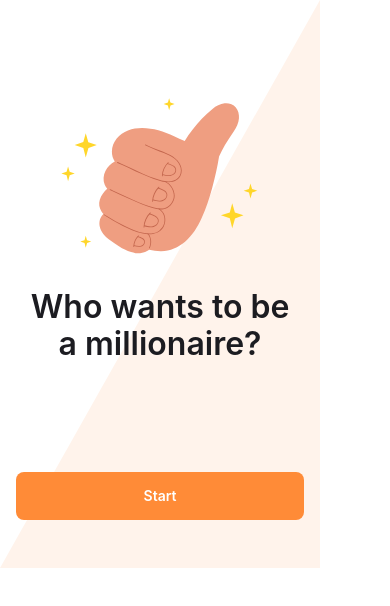
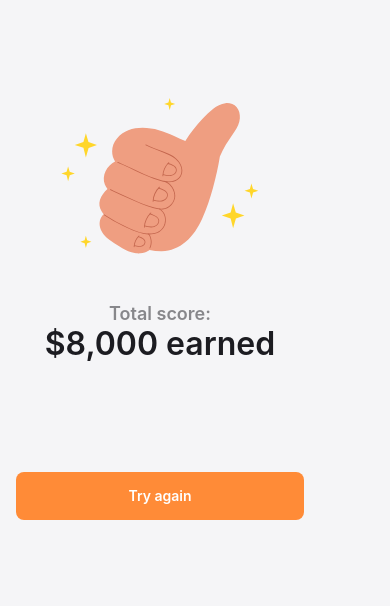
Before and after one commit to kyluk5/github-pages-demo, a React (Create React App) app: page / in a window 390 px wide. Shown: the top 606 px of the page. Built offline with nearby package versions, Linux system fonts and the light colour scheme.

Commit message:
mobile pages ready without logic

```diff
--- a/src/components/App/App.js
+++ b/src/components/App/App.js
@@ -1,14 +1,14 @@
 import React from "react";
-import Start from "../../containers/StartPage/Start";
+// import Start from "../../containers/StartPage/Start";
 // import QuestionsPage from "../../containers/QuestionPage/QuestionPage";
-// import Menu from "../Menu/Menu";
+import TotalScore from "../../containers/TotalScorePage/TotalScore";
 
 function App() {
   return (
     <>
-      <Start />
+      {/* <Start /> */}
       {/* <QuestionsPage /> */}
-      {/* <Menu /> */}
+      <TotalScore />
     </>
   );
 }
--- /dev/null
+++ b/src/components/FunctionalButton/FunctionalButton.js
@@ -0,0 +1,8 @@
+import React from "react";
+import styles from "./FunctionalButton.module.css";
+
+const FunctionalButton = ({ text }) => {
+  return <button className={styles.functional_button}>{text}</button>;
+};
+
+export default FunctionalButton;
--- /dev/null
+++ b/src/components/FunctionalButton/FunctionalButton.module.css
@@ -0,0 +1,22 @@
+.functional_button {
+    position: absolute;
+    top: 472px;
+    left: 16px;
+
+    width: 288px;
+    height: 48px;
+    border: none;
+    border-radius: 8px;
+    background-color: rgba(255, 139, 55, 1);
+
+    /* Mobile / Button */
+
+    font-family: Inter;
+    font-style: normal;
+    font-weight: 600;
+    font-size: 14px;
+    line-height: 116%;
+    /* or 16px */
+    color: rgba(255, 255, 255, 1);
+    outline: none;
+}
--- a/src/containers/QuestionPage/QuestionPage.js
+++ b/src/containers/QuestionPage/QuestionPage.js
@@ -1,10 +1,12 @@
 import React from "react";
 import Questions from "../../components/Questions/Questions";
+// import Menu from "../../components/Menu/Menu";
 
 const QuestionPage = () => {
   return (
     <>
       <Questions />
+      {/* <Menu /> */}
     </>
   );
 };
--- a/src/containers/StartPage/Start.js
+++ b/src/containers/StartPage/Start.js
@@ -1,17 +1,19 @@
 import React from "react";
 import StartBackground from "../../components/StartBackground/StartBackground";
+import FunctionalButton from "../../components/FunctionalButton/FunctionalButton";
 import styles from "./Start.module.css";
 
-import cool from "./images/cool.svg";
+import cool from "../../Icons/cool.svg";
 
 const start = () => {
   return (
-    <>
+    <div className={styles.start_wraper}>
       <img src={cool} alt="hand_gesture" className={styles.hand_gesture} />
       <h1 className={styles.title}>Who wants to be a millionaire?</h1>
-      <button className={styles.start_button}>Start</button>
+      {/* <button className={styles.start_button}>Start</button> */}
+      <FunctionalButton text={"Start"} />
       <StartBackground />
-    </>
+    </div>
   );
 };
 
--- a/src/containers/StartPage/Start.module.css
+++ b/src/containers/StartPage/Start.module.css
@@ -1,3 +1,7 @@
+.start_wraper {
+    position: relative;
+}
+
 .hand_gesture {
     position: absolute;
     top: 98px;
@@ -31,26 +35,3 @@
     color: #1C1C21;
     top: 288px;
 }
-
-.start_button {
-    position: absolute;
-    top: 472px;
-    left: 16px;
-
-    width: 288px;
-    height: 48px;
-    border: none;
-    border-radius: 8px;
-    background-color: rgba(255, 139, 55, 1);
-
-    /* Mobile / Button */
-
-    font-family: Inter;
-    font-style: normal;
-    font-weight: 600;
-    font-size: 14px;
-    line-height: 116%;
-    /* or 16px */
-    color: rgba(255, 255, 255, 1);
-    outline: none;
-}
--- /dev/null
+++ b/src/containers/TotalScorePage/TotalScore.js
@@ -0,0 +1,20 @@
+import React from "react";
+import styles from "./TotalScore.module.css";
+import FunctionalButton from "../../components/FunctionalButton/FunctionalButton";
+
+import cool from "../../Icons/cool.svg";
+
+const TotalScore = () => {
+  return (
+    <div className={styles.total_wrapper}>
+      <img src={cool} alt="hand_guest" className={styles.cool} />
+      <div className={styles.score_info}>
+        <span className={styles.score_title}>Total score:</span>
+        <h3 className={styles.score}>$8,000 earned</h3>
+      </div>
+      <FunctionalButton text={"Try again"} />
+    </div>
+  );
+};
+
+export default TotalScore;
--- /dev/null
+++ b/src/containers/TotalScorePage/TotalScore.module.css
@@ -0,0 +1,57 @@
+.total_wrapper {
+    background-color: rgba(245, 245, 247, 1);
+    height: 100vh;
+}
+
+.cool {
+    position: absolute;
+    top: 98px;
+    left: 61.4px;
+}
+
+.score_info {
+    position: absolute;
+    width: 288px;
+    height: 66px;
+    left: 16px;
+    top: 304px;
+
+    display: flex;
+    flex-direction: column;
+    align-items: center;
+}
+
+.score_title {
+    font-family: Inter;
+    font-style: normal;
+    font-weight: 600;
+    font-size: 18px;
+    line-height: 116%;
+    /* identical to box height, or 21px */
+
+    display: flex;
+    align-items: center;
+    text-align: center;
+
+    /* Black-100 */
+
+    color: #1C1C21;
+    opacity: 0.5;
+}
+
+.score {
+    font-family: Inter;
+    font-style: normal;
+    font-weight: 600;
+    font-size: 32px;
+    line-height: 116%;
+    /* or 37px */
+
+    display: flex;
+    align-items: center;
+    text-align: center;
+
+    /* Black-100 */
+
+    color: #1C1C21;
+}
```
Also changed, not shown: src/Icons/cool.svg (renamed from src/containers/StartPage/images/cool.svg).
